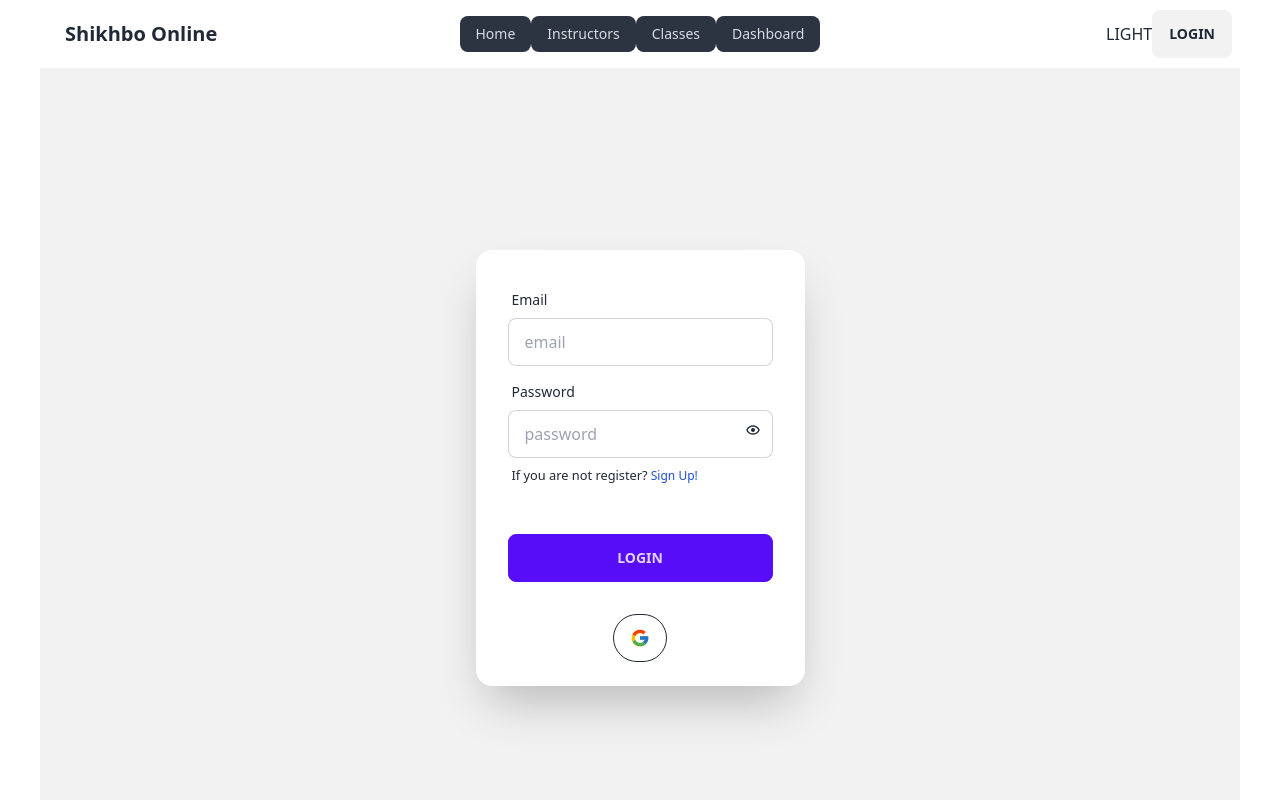
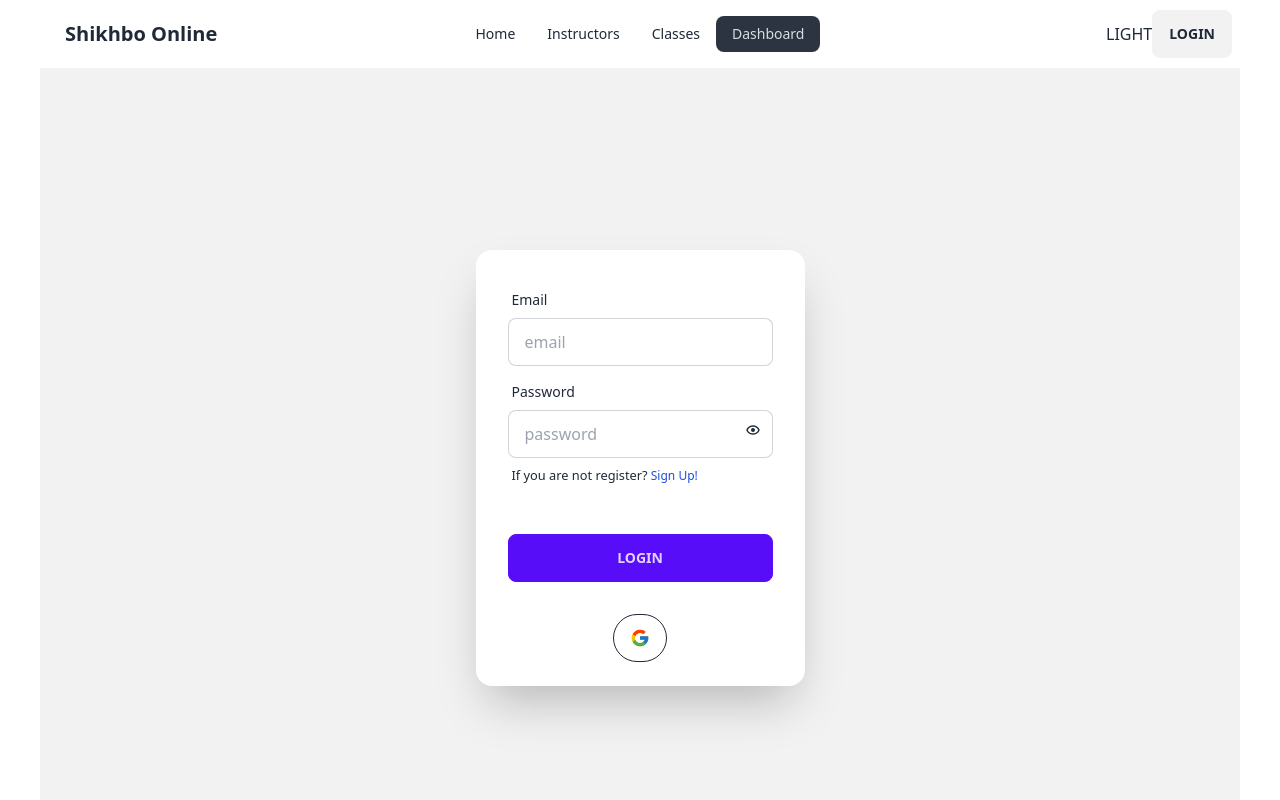
Before and after one commit to azammunna0221/shikbo-online-client, a React (Vite) app: page /login in a window 1280 px wide. Shown: the top 800 px of the page. Built offline with nearby package versions, Linux system fonts and the light colour scheme; no server answers.

Commit message:
sweet alert

```diff
--- /dev/null
+++ b/src/Pages/Home/Classes/Classes.jsx
@@ -0,0 +1,11 @@
+
+
+const Classes = () => {
+    return (
+        <div>
+            <p>Its Classes page</p>
+        </div>
+    );
+};
+
+export default Classes;
--- /dev/null
+++ b/src/Pages/Home/Instructors/Instructor.jsx
@@ -0,0 +1,10 @@
+
+const Instructor = () => {
+    return (
+        <div>
+            <p>its instructor page</p>
+        </div>
+    );
+};
+
+export default Instructor;
--- a/src/Pages/Navbar/Navbar.jsx
+++ b/src/Pages/Navbar/Navbar.jsx
@@ -33,9 +33,9 @@ const Navbar = () => {
                 </div>
                 <div className="navbar-center hidden lg:flex">
                     <ul className="menu menu-horizontal  px-1">
-                        <li><NavLink>Home</NavLink></li>
-                        <li><NavLink>Instructors</NavLink></li>
-                        <li><NavLink>Classes</NavLink></li>
+                        <li><NavLink to="/">Home</NavLink></li>
+                        <li><NavLink to="/instructor">Instructors</NavLink></li>
+                        <li><NavLink to="/classes">Classes</NavLink></li>
                         <li><NavLink>Dashboard</NavLink></li>
                     </ul>
                 </div>
--- /dev/null
+++ b/src/Routes/PrivateRoute.jsx
@@ -0,0 +1,18 @@
+import { useContext } from "react";
+import AuthProvider from "../Provider/AuthProvider";
+import { Navigate, useLocation } from "react-router-dom";
+
+
+const PrivateRoute = ({children}) => {
+    const {user,loading} = useContext(AuthProvider);
+    const location = useLocation();
+    if(loading){
+        return <progress className="progress w-56"></progress>;
+    }
+    if(user){
+        return children;
+    }
+    return <Navigate to='/login' state={{from: location}} replace></Navigate>
+};
+
+export default PrivateRoute;
```
Also changed, not shown: src/Routes/Route.jsx (+10 -0 lines).
